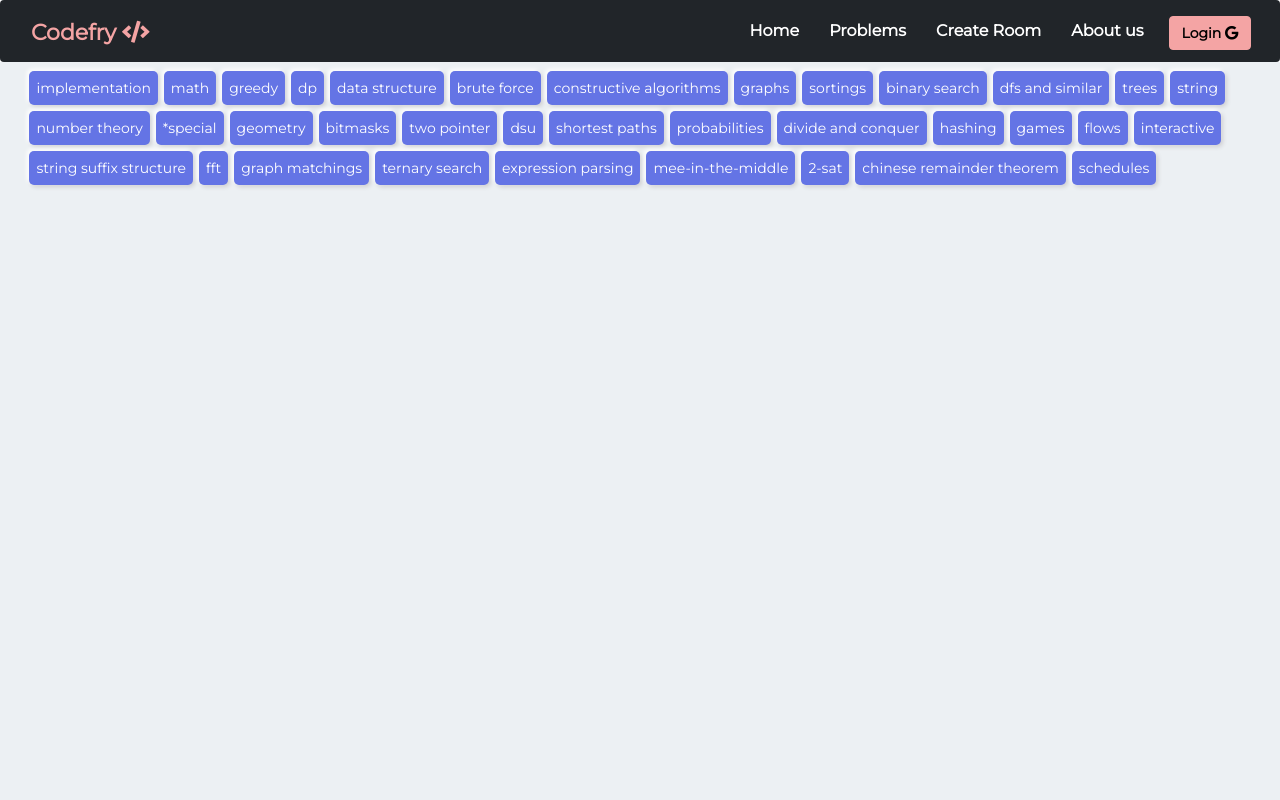
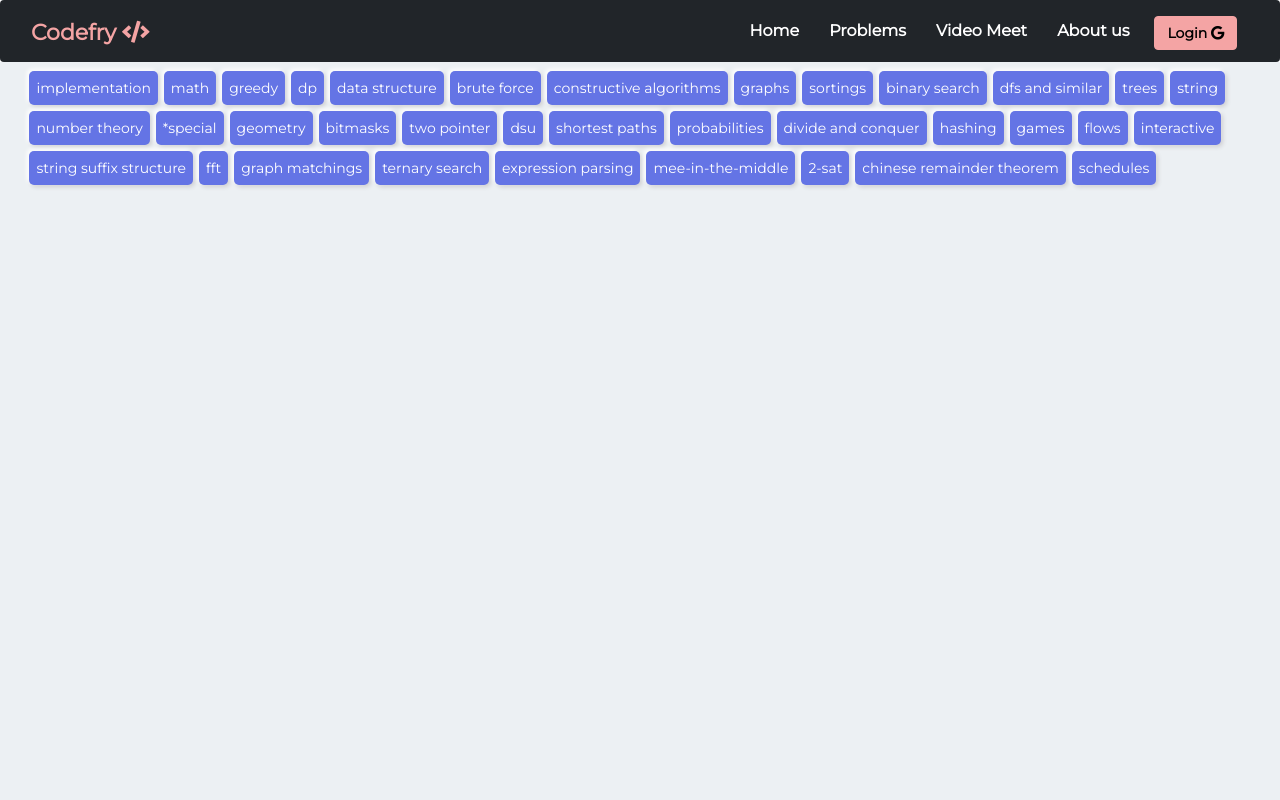
Before and after one commit to lavishabhambri/CodeFry, a React (Create React App) app in the folder codefry/: page / in a window 1280 px wide. Shown: the top 800 px of the page. Built offline with nearby package versions, Linux system fonts and the light colour scheme.

Commit message:
Minor Chnages

```diff
--- a/codefry/src/components/common/Navbar.jsx
+++ b/codefry/src/components/common/Navbar.jsx
@@ -20,7 +20,7 @@ class Navbar extends Component{
                         <a className="nav-link text-white no-decoration"  href="#"><span className="navbar-item">Problems</span> </a>
                     </li>
                     <li className="nav-item">
-                        <a className="nav-link text-white no-decoration" href="#"><span className="navbar-item">Create Room</span> </a>
+                        <a className="nav-link text-white no-decoration" href="#"><span className="navbar-item">Video Meet</span> </a>
                     </li>
                     <li className="nav-item active">
                         <a className="nav-link text-white no-decoration"  href="#"><span className="navbar-item">About us</span>  <span className="sr-only">(current)</span></a>
```
Also changed, not shown: 1 other file (tests, documents, lock files or other folders).
